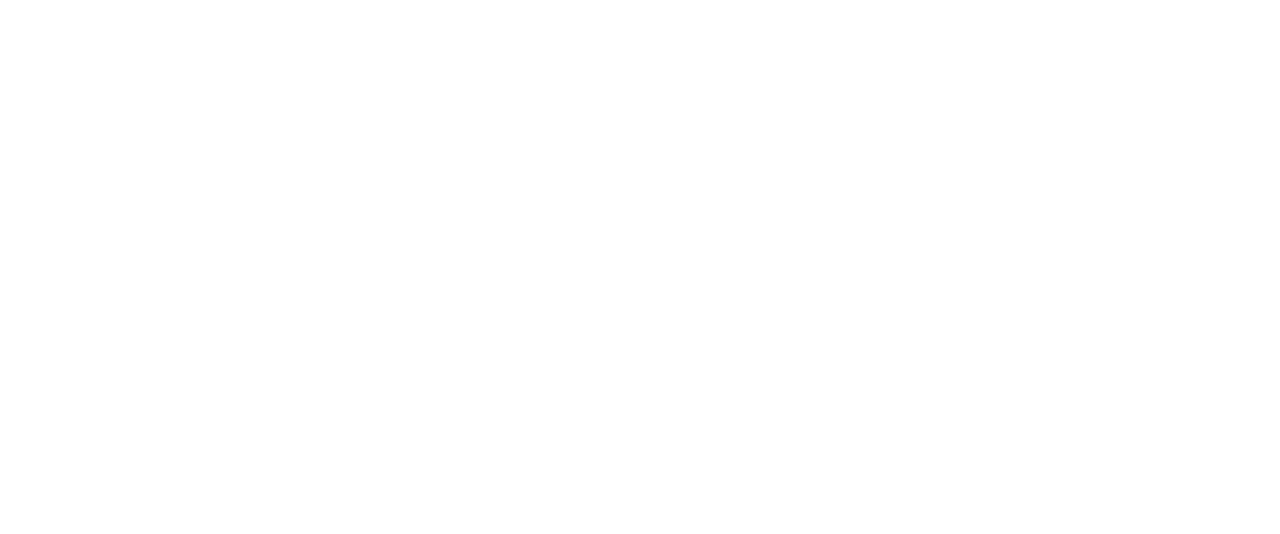
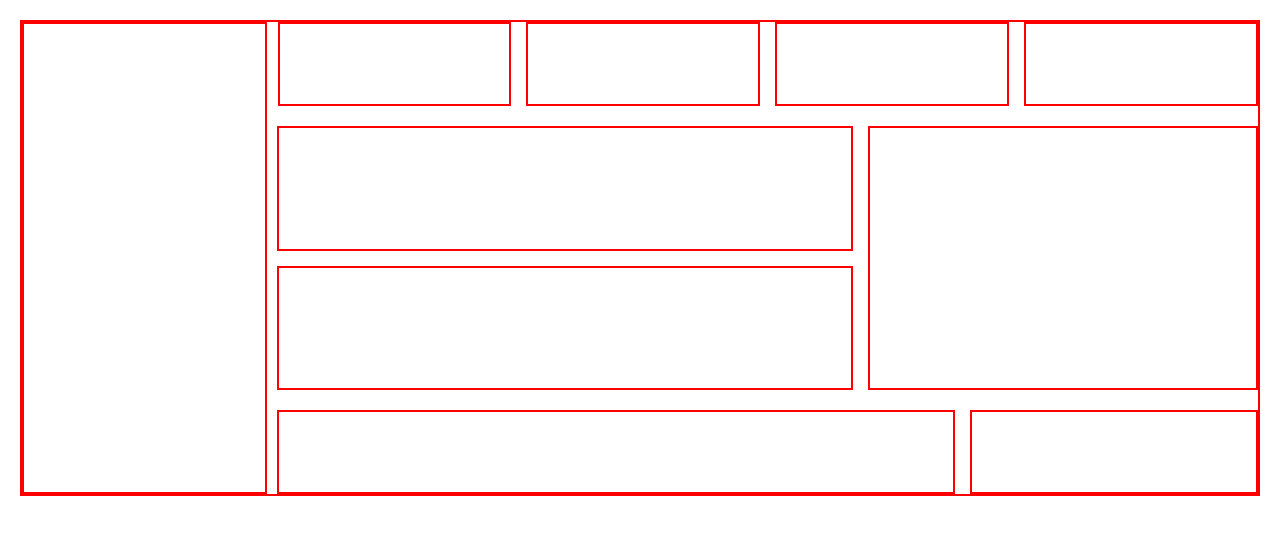
Before and after one commit to AdiBenYaakov/web_hw2, a plain HTML site: page flex-copilot.html in a window 1280 px wide. Drawn offline with Linux system fonts and the light colour scheme.

Commit message:
Add files via upload

```diff
--- /dev/null
+++ b/flex-copilot.css
@@ -0,0 +1,158 @@
+* {
+  box-sizing: border-box;
+  margin: 0;
+  padding: 0;
+}
+
+body {
+  font-family: Arial, sans-serif;
+  padding: 20px;
+}
+
+/* קונטיינר ראשי */
+.container {
+  border: 2px solid red;
+  display: flex;
+  gap: 10px;
+}
+
+/* עמודה שמאלית */
+.left-big {
+  width: 20%;
+  border: 2px solid red;
+  padding: 20px;
+  display: flex;
+  align-items: center;
+  justify-content: center;
+}
+
+/* עטיפת התוכן הימני */
+.right-wrapper {
+  width: 80%;
+  display: flex;
+  flex-direction: column;
+  gap: 20px;
+}
+
+/* שורה 1 - ארבע קופסאות */
+.row1 {
+  display: flex;
+  gap: 15px;
+}
+
+.box-top {
+  flex: 1;
+  border: 2px solid red;
+  padding: 40px 10px;
+  display: flex;
+  align-items: center;
+  justify-content: center;
+}
+
+/* שורה 2 */
+.row2 {
+  display: flex;
+  gap: 15px;
+}
+
+.row2-left {
+  flex: 56;
+  display: flex;
+  flex-direction: column;
+  gap: 15px;
+}
+
+.row2-left-box {
+  flex: 1;
+  border: 2px solid red;
+  padding: 60px 10px;
+  display: flex;
+  align-items: center;
+  justify-content: center;
+}
+
+.row2-right {
+  flex: 38;
+}
+
+.row2-right-box {
+  height: 100%;
+  border: 2px solid red;
+  padding: 130px 10px;
+  display: flex;
+  align-items: center;
+  justify-content: center;
+}
+
+/* שורה 3 */
+.row3 {
+  display: flex;
+  gap: 15px;
+}
+
+.row3-left {
+  flex: 66;
+}
+
+.row3-left-box {
+  border: 2px solid red;
+  padding: 40px 10px;
+  display: flex;
+  align-items: center;
+  justify-content: center;
+}
+
+.row3-right {
+  flex: 28;
+}
+
+.row3-right-box {
+  border: 2px solid red;
+  padding: 40px 10px;
+  display: flex;
+  align-items: center;
+  justify-content: center;
+}
+
+/* Media Query - רספונסיבי */
+@media (max-width: 750px) {
+  .container {
+    flex-direction: column;
+  }
+
+  .left-big {
+    width: 100%;
+  }
+
+  .right-wrapper {
+    width: 100%;
+  }
+
+  .row1 {
+    flex-direction: column;
+  }
+
+  .row2 {
+    flex-direction: column;
+  }
+
+  .row2-left {
+    order: 2;
+  }
+
+  .row2-right {
+    order: 1;
+  }
+
+  .row3 {
+    flex-direction: column;
+  }
+
+  .row3-left {
+    order: 2;
+  }
+
+  .row3-right {
+    order: 1;
+  }
+}
--- a/flex-copilot.html
+++ b/flex-copilot.html
@@ -1,14 +1,49 @@
 <!DOCTYPE html>
 <html lang="he" dir="rtl">
 <head>
-  <meta charset="utf-8" />
-  <meta name="viewport" content="width=device-width, initial-scale=1" />
-  <title>flex-copilot</title>
+  <meta charset="utf-8">
+  <meta name="viewport" content="width=device-width, initial-scale=1">
+  <link rel="stylesheet" href="flex-copilot.css">
+  <title>flex copilot</title>
 </head>
 <body>
 
+  <div class="container">
+    <!-- תוכן ימני -->
+    <div class="right-wrapper">
+      <!-- שורה 1: ארבע קופסאות -->
+      <div class="row1">
+        <div class="box-top"></div>
+        <div class="box-top"></div>
+        <div class="box-top"></div>
+        <div class="box-top"></div>
+      </div>
 
+      <!-- שורה 2 -->
+      <div class="row2">
+        <div class="row2-right">
+          <div class="row2-right-box"></div>
+        </div>
+        <div class="row2-left">
+          <div class="row2-left-box"></div>
+          <div class="row2-left-box"></div>
+        </div>
+      </div>
+
+      <!-- שורה 3 -->
+      <div class="row3">
+        <div class="row3-right">
+          <div class="row3-right-box"></div>
+        </div>
+        <div class="row3-left">
+          <div class="row3-left-box"></div>
+        </div>
+      </div>
+    </div>
+
+    <!-- עמודה שמאלית ארוכה -->
+    <div class="left-big"></div>
+  </div>
 
 </body>
 </html>
-</html>
```
Also changed, not shown: bootstrap-copilot.css (added, +46 -0 lines), bootstrap-copilot.html (+59 -4 lines).
